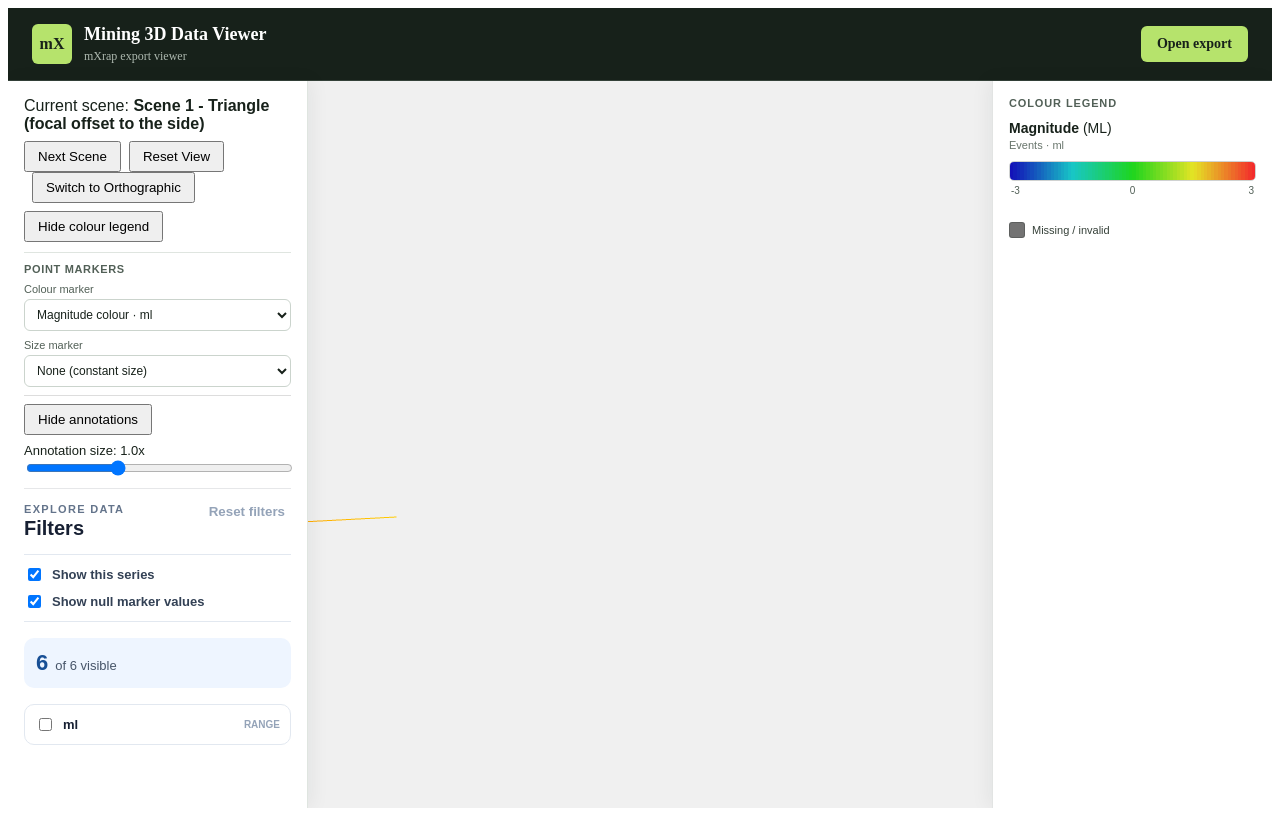
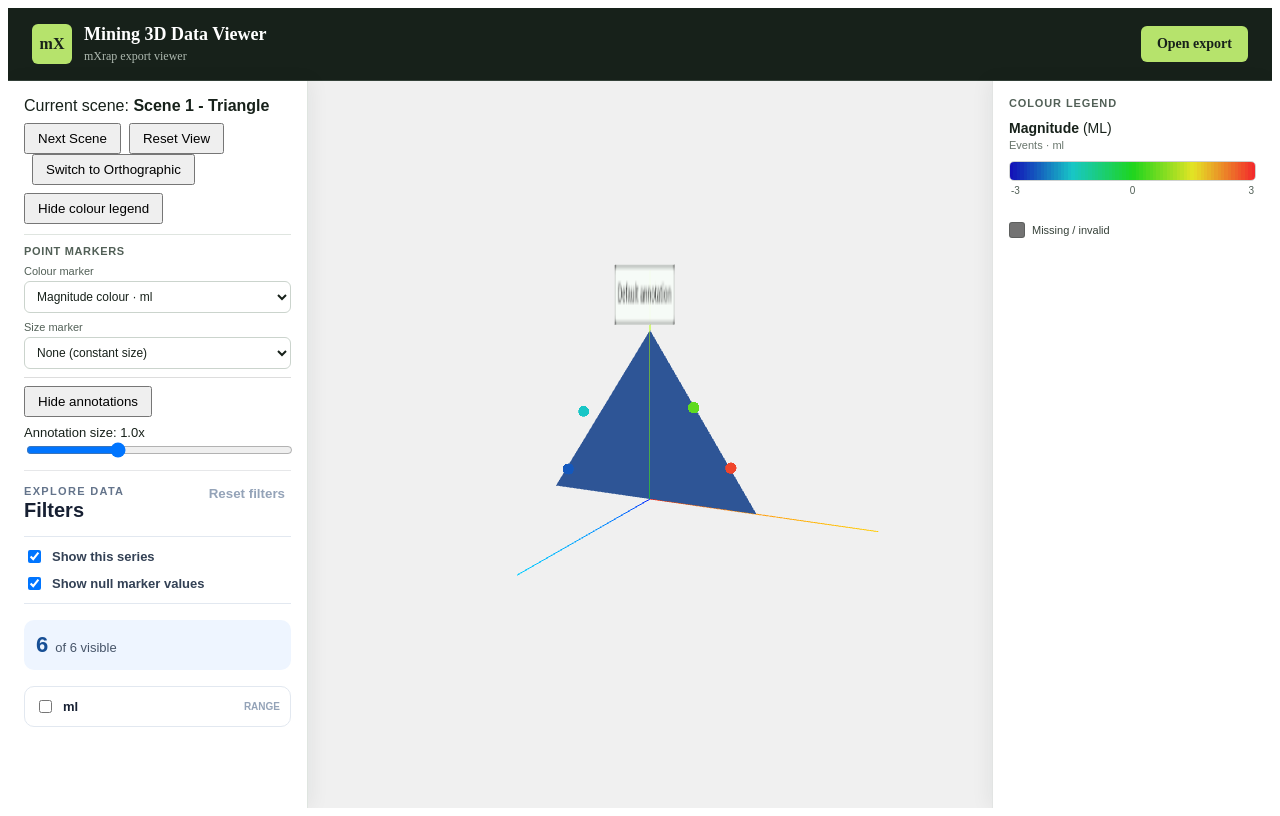
Before and after one commit to sharmashantanu319/Mining-3d-data-viewer, a Next.js app in the folder mxrap-viewer/: page / in a window 1280 px wide. Built offline with nearby package versions, Linux system fonts and the light colour scheme.

Commit message:
Center the default demo scene

```diff
--- a/mxrap-viewer/app/components/mockScenes.js
+++ b/mxrap-viewer/app/components/mockScenes.js
@@ -18,13 +18,9 @@
 // data's config.json "camera" field (Position / Focal / Up as three
 // separate vectors).
 //
-// 两个 scene 都故意把 focal 设置得离几何体本身有明显距离/角度差异，
-// up 向量也故意设置得比较夸张，这样代码有没有正确生效，
-// 肉眼一眼就能看出来，不用靠猜测或者数学验证脚本才能确认。
-// Both scenes intentionally use a focal point clearly offset from the
-// geometry, and a noticeably tilted up vector — so whether the new
-// code path is actually working is visually obvious at a glance,
-// rather than requiring a math-verification script to confirm.
+// Scene 1 uses a centred focal point so the default product view opens with
+// its content clearly visible. Scene 2 keeps a deliberately tilted up vector
+// to exercise camera orientation without making the initial screen confusing.
 
 const DEMO_MAGNITUDE_RAMP = `Up to,Symbol,Start Colour (H),Start Colour (S),Start Colour (V),End Colour (H),End Colour (S),End Colour (V),Colour Ramp,Number of Colours,Transparency [0..100],Colour Space,Start Colour Colour Space,End Colour Colour Space,End Transparency [0..100]
 ,,0.667,0.9,0.72,0,0.82,0.95,linear,,0,HSV,HSV,HSV,0`;
@@ -67,17 +63,10 @@ const DEMO_MAGNITUDE_SIZE_MARKER = {
 
 const scene1 = {
   id: "scene1",
-  title: "Scene 1 - Triangle (focal offset to the side)",
+  title: "Scene 1 - Triangle",
   camera: {
     position: { x: 3, y: 2, z: 6 },
-    // focal 故意设成 (4, 0.5, 0)，明显偏离三角形本身
-    // （三角形顶点在 x: -1~1 之间），这样一打开画面，
-    // 三角形应该明显不在正中央，而是偏向一侧。
-    // focal is intentionally set to (4, 0.5, 0), clearly offset from
-    // the triangle itself (whose vertices sit around x: -1 to 1) —
-    // so on load, the triangle should visibly sit off-center rather
-    // than dead in the middle.
-    focal: { x: 4, y: 0.5, z: 0 },
+    focal: { x: 0, y: 0.5, z: 0 },
     up: { x: 0, y: 1, z: 0 },
   },
   surfaces: [
```
